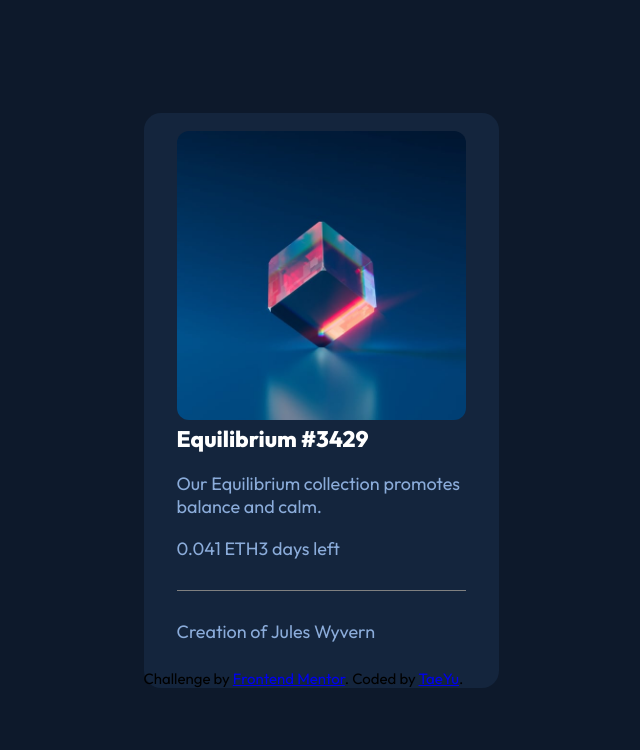
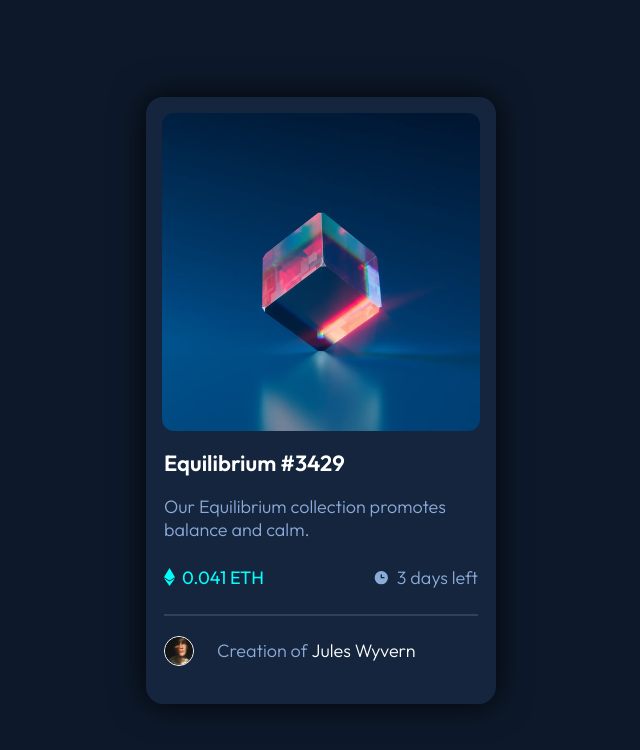
Before and after one commit to Tae-Yu/frontend-mentor-2, a plain HTML site: page index.html in a window 1280 px wide. Shown: the whole page, without its empty margins (319-959 px from the left). Drawn offline with Linux system fonts and the light colour scheme.

Commit message:
almost finished

```diff
--- a/index.html
+++ b/index.html
@@ -8,27 +8,35 @@
 
   <title>Frontend Mentor | NFT preview card component</title>
   <link rel="stylesheet" href ="style.css">
-
   <!-- Feel free to remove these styles or customise in your own stylesheet 👍 -->
 </head>
 <body>
-    <div class = "container">
-    <div class="card">
-      <img src="images/image-equilibrium.jpg" alt="">
-      <div class="text">
-        <h2>Equilibrium #3429</h2>
-        <br>
-        <p> Our Equilibrium collection promotes balance and calm.</p>
-        <br>
-        <object data="iamges/icon-ethereum.svg" type="image/svg+xml"></object>
-        <p>0.041 ETH<span>3 days left</span></p>
-        <hr>
-        <p>Creation of Jules Wyvern</p>
+  <div class="container">
+    <div class="wrapper">
+      <div class="img-top">
+        <img src="images/image-equilibrium.jpg" alt="" class="img-top">
+        <img src="images/icon-view.svg" alt="" class="img-hover">
       </div>
     </div>
-  <div class="attribution">
-    Challenge by <a href="https://www.frontendmentor.io?ref=challenge" target="_blank">Frontend Mentor</a>.
-    Coded by <a href="#">TaeYu</a>.
+    <div class="text">
+      <a href="#" id="link1">Equilibrium #3429</a>
+      <p> Our Equilibrium collection promotes balance and calm.</p>
+      <div class="state">
+        <div class="ethreum">
+          <img src="images/icon-ethereum.svg" alt="">
+          <p>0.041 ETH</p>
+        </div>
+        <div class="days">
+          <img src="images/icon-clock.svg" alt="">
+          <p>3 days left</p>
+        </div>
+      </div>
+      <hr>
+      <div class="author">
+        <img src="images/image-avatar.png" alt="">
+        <p>Creation of <a href ="#" class="name">Jules Wyvern</a></p>
+      </div>
+    </div>
   </div>
 </body>
 </html>
--- a/style.css
+++ b/style.css
@@ -1,60 +1,158 @@
-@import url('https://fonts.googleapis.com/css2?family=Gowun+Dodum&family=Outfit:wght@100;200;400;500;800&display=swap');
+@import url('https://fonts.googleapis.com/css2?family=Outfit:wght@100;200;300;400;500;600;700;800;900&display=swap');
 *{
     margin : 0;
-    padding : 0
+    padding : 0 ;
+    box-sizing : border-box;
 }
+
 body{
     font-family: 'Outfit', sans-serif;
     background-color: hsl(217, 54%, 11%);
     min-height:  100vh;
     display: flex;
     align-items: center;
-    font-size: 15px;
+    justify-items: center;
 }
 
 hr{
-    margin : 2em auto;
-    height:0.8px;
-    border-width:0;
-    color:gray;
-    background-color:gray;
+    border-style: solid;
+    border-color:hsl(215, 32%, 27%)
 }
 
-span.{
-    text-align: right;
+p{
+    font-size: 18px;
+    font-weight: 300;
 }
-
 
 .container{
     background-color :hsl(216, 50%, 16%);
-    max-width:355px;
+    max-width:350px;
     margin : 0 auto;
     border-radius: 17px;
+    box-shadow: 0px 0px 30px 5px rgba(0, 0, 0, 0.656);
 }
 
-.card{
-    max-width:375px;
+.img-top {
+    border-radius: 12px;
+    position: relative;
+    width: 55%;
+  }
+
+  .img-top {
+    opacity: 1;
+    display: block;
+    width: 100%;
+    height: auto;
+    transition: .5s ease;
+    backface-visibility: hidden;
+  }
+
+  .img-hover{
+    transition: .5s ease;
+    opacity: 0;
+    position: absolute;
+    top: 50%;
+    left: 50%;
+    transform: translate(-50%, -50%);
+    text-align: center;
+  }
+  .container:hover .img-top {
+    opacity: 0.7;
+    background-color:cyan ;
+  }
+
+  .container:hover .img-hover {
+    opacity: 1;
+  }
+
+.wrapper {
+    margin : 1rem 1rem 0;
+    background-color: hsl(216, 50%, 16%);
+    border-radius: 15px;
+
+}
+#link1{
+    font-weight: 600;
+    font-size: 22px;
+}
+.text{
+    max-width:350px;
     padding : 18px;
     border-radius: 17px;
-    text-align: left;
-    margin : 0 1em;
-    height :520px;
+    margin : 0 auto  ;
+    height :auto;
+    color:hsl(215, 51%, 70%);
 
 }
 
-.card img{
-    width :100%;
-    border-radius: 12px;
+.text a{
+    font-weight: 600;
+    display :block;
+    color : white;
+    text-decoration: none;
+    display :inline-block;
 }
 
-.card h2{
-    color : white;
-    text-align : left;
+.text a:hover{
+    color :cyan;
+
 }
 
-.card p{
+.text p{
+    padding : 1em 0 0 0;
+    color : hsl(215, 51%, 70%);
+}
 
-    color:hsl(215, 51%, 70%);
-    font-size: 18px;
+.state {
+    display: flex;
+    align-items: center;
+    justify-content: space-between;
+    padding : 25px 0;
+}
+
+.ethreum , .days{
+    display: flex;
+    align-items: center;
 
 }
+
+.ethreum p{
+    color :cyan;
+    font-weight: 400;
+    padding-left: 7px;
+    padding-top : 0px;
+}
+
+.days p{
+    color:hsl(215, 51%, 70%);
+    padding-top : 0px;
+    padding-left: 7px;
+}
+
+.author{
+    display: flex;
+    align-items: center;
+    padding-top: 20px;
+    padding-bottom: 20px;
+}
+
+.author img{
+    height: 30px;
+    width: 30px;
+    border-radius: 50%;
+    border : 1px solid white;
+    margin-right : 16px;
+}
+.author p{
+    padding-top:0 ;
+    padding-left:7px
+}
+.author p a.name{
+    font-weight: 300;
+    color :white;
+
+}
+
+.author p a.name:hover{
+    color :cyan;
+}
```
